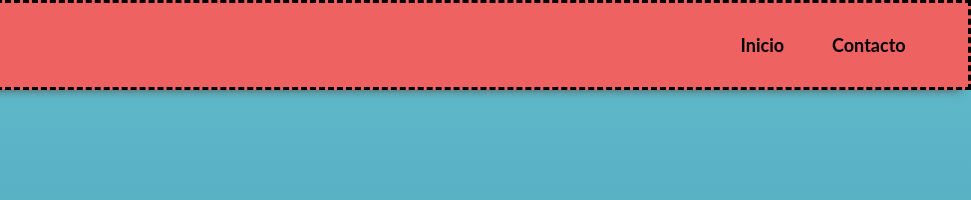
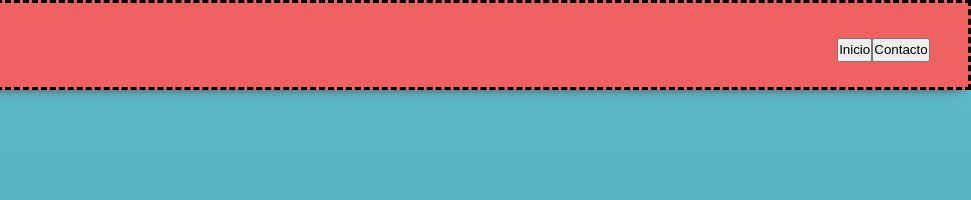
Before and after one commit to ingrommell/Proyecto-2-cod-latam, a plain HTML site: page index.html in a window 1280 px wide. Shown: the top 200 px of the page, 309-1280 px from the left. Drawn offline with Linux system fonts and the light colour scheme; files whose address does not match are found by name.

Commit message:
Modificacion de botones

```diff
--- a/index.html
+++ b/index.html
@@ -23,12 +23,14 @@
       </a>
       <nav>
         <ul class="barra_navegacion">
-          <li class="elemento_navegacion">
+          <!--<li class="elemento_navegacion">
             <a href="#linea comienzo" alt="inicio">Inicio</a>
           </li>
           <li class="elemento_navegacion">
             <a href="#texto_1" alt="Contacto">Contacto</a>
-          </li>
+          </li>-->
+          <li><button class="btn-1" alt="inicio">Inicio</button></li>
+          <li><button class="btn-1" alt="contacto">Contacto</button></li>
         </ul>
       </nav>
     </header>
```
